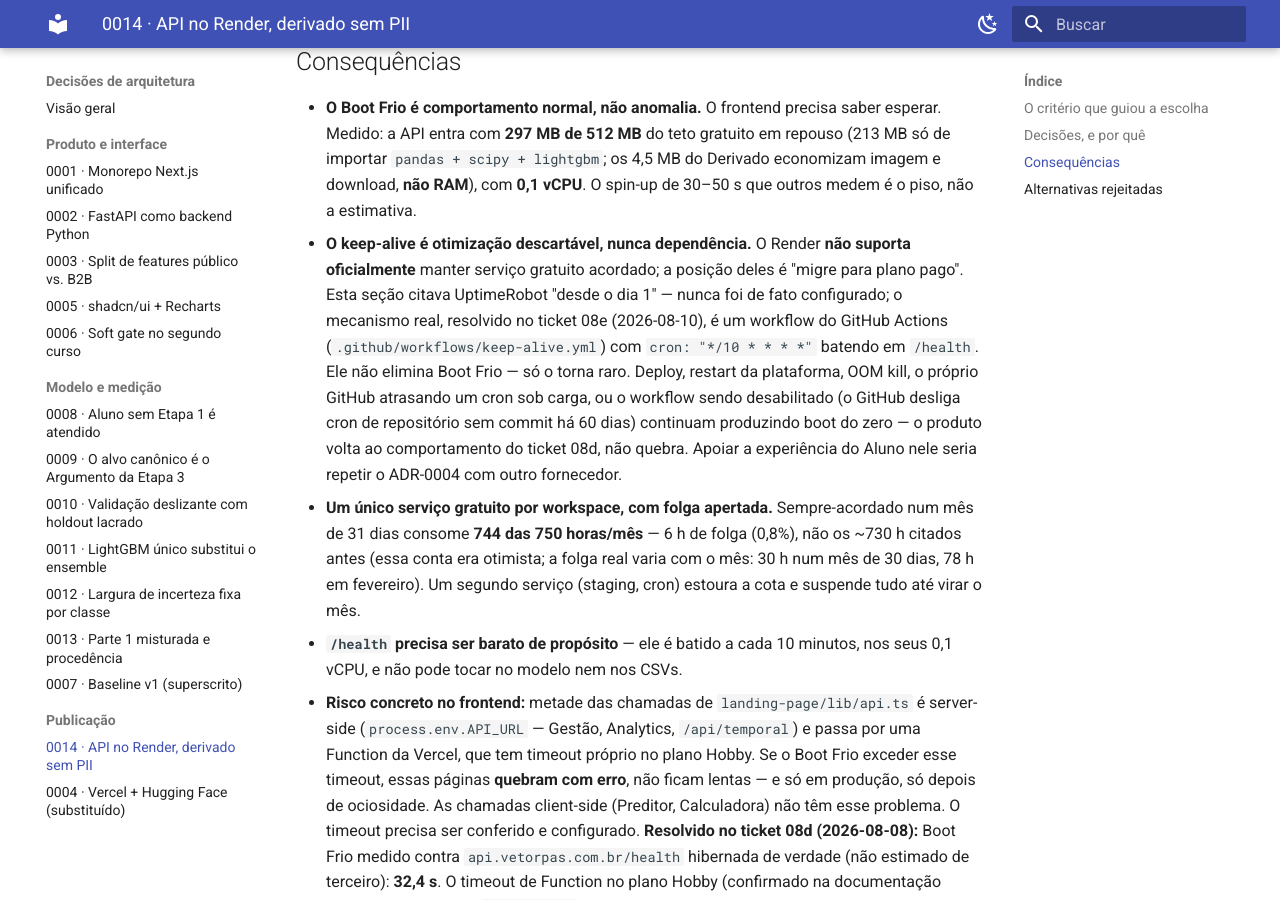
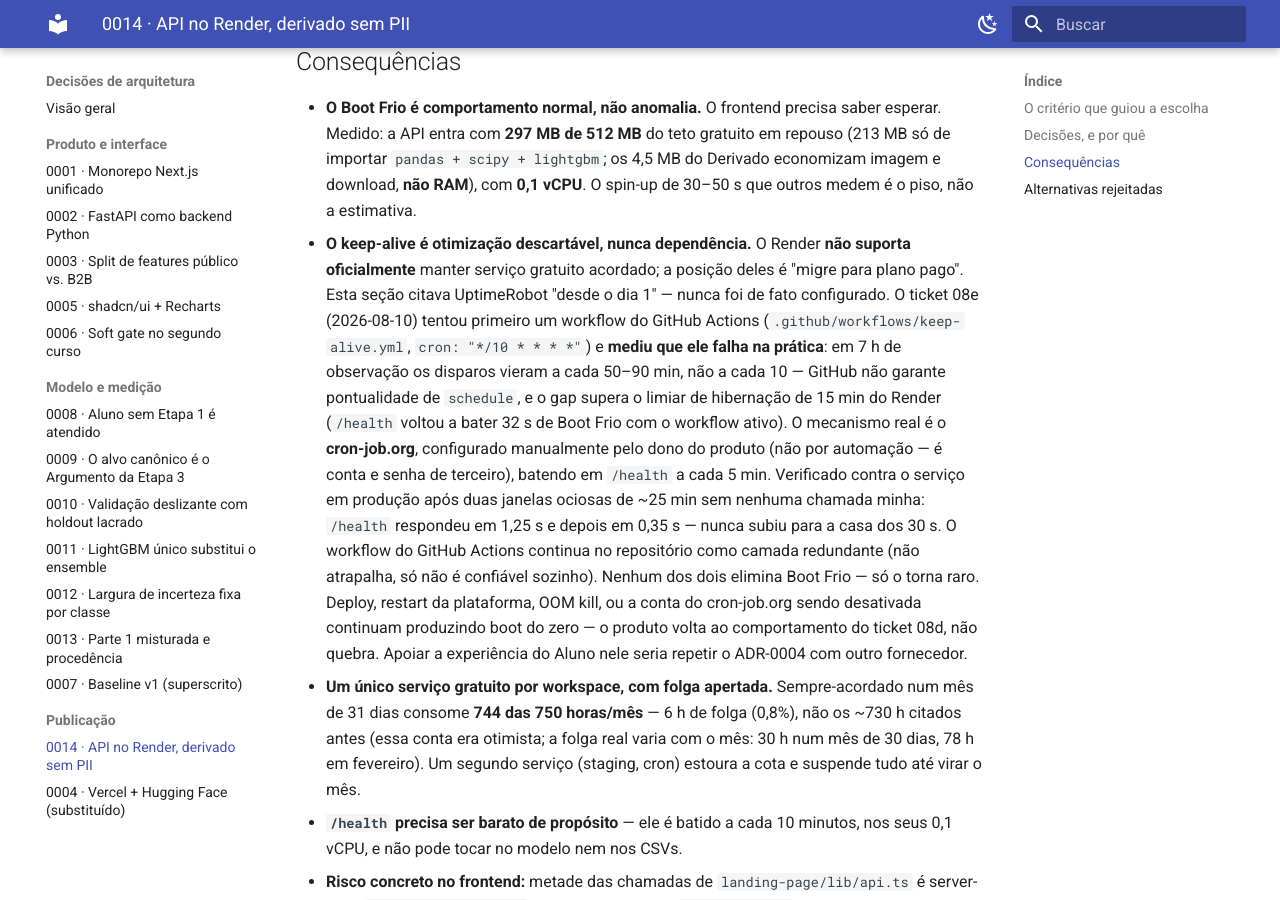
Before and after one commit to luizhtmoreira/Analise-Preditiva-PAS, an MkDocs documentation site: the page built from docs/adr/0014-api-no-render-com-derivado-sem-pii-e-repo-de-deploy.md, in a window 1280 px wide and 900 px high, scrolled down 1957 px. Built offline with MkDocs 1.6.1 and Material for MkDocs 9.7.7, drawn with Linux system fonts in a browser that asks for light colours.

Commit message:
fix(ticket-08e): troca GitHub Actions por cron-job.org como keep-alive real
O workflow do GitHub Actions (cron */10min) foi medido falhando em produção:
gaps reais de 50-90 min, acima do limiar de hibernação de 15 min do Render —
/health voltou a bater 32s de Boot Frio mesmo com o workflow ativo. Corrigido
com cron-job.org (configurado manualmente pelo dono do produto, credencial de
terceiro), verificado depois com duas janelas ociosas de ~25min sem chamadas
próprias: /health respondeu em 1,25s e 0,35s, nunca voltou a hibernar. O
workflow do GitHub Actions fica como camada redundante, não a principal.

Conta de horas do ADR-0014 recalculada com precisão: 744h de 750h num mês de
31 dias (6h de folga), não os ~730h citados antes.

Ticket fechado com relatório em .scratch/publicar-site/relatorios/.

```diff
--- a/docs/adr/0014-api-no-render-com-derivado-sem-pii-e-repo-de-deploy.md
+++ b/docs/adr/0014-api-no-render-com-derivado-sem-pii-e-repo-de-deploy.md
@@ -76,14 +76,19 @@
   **0,1 vCPU**. O spin-up de 30–50 s que outros medem é o piso, não a estimativa.
 - **O keep-alive é otimização descartável, nunca dependência.** O Render **não suporta oficialmente**
   manter serviço gratuito acordado; a posição deles é "migre para plano pago". Esta seção citava
-  UptimeRobot "desde o dia 1" — nunca foi de fato configurado; o mecanismo real, resolvido no
-  ticket 08e (2026-08-10), é um workflow do GitHub Actions
-  (`.github/workflows/keep-alive.yml`) com `cron: "*/10 * * * *"` batendo em `/health`. Ele não
-  elimina Boot Frio — só o torna raro. Deploy, restart da plataforma, OOM kill, o próprio GitHub
-  atrasando um cron sob carga, ou o workflow sendo desabilitado (o GitHub desliga cron de
-  repositório sem commit há 60 dias) continuam produzindo boot do zero — o produto volta ao
-  comportamento do ticket 08d, não quebra. Apoiar a experiência do Aluno nele seria repetir o
-  ADR-0004 com outro fornecedor.
+  UptimeRobot "desde o dia 1" — nunca foi de fato configurado. O ticket 08e (2026-08-10) tentou
+  primeiro um workflow do GitHub Actions (`.github/workflows/keep-alive.yml`, `cron: "*/10 * * * *"`)
+  e **mediu que ele falha na prática**: em 7 h de observação os disparos vieram a cada 50–90 min, não
+  a cada 10 — GitHub não garante pontualidade de `schedule`, e o gap supera o limiar de hibernação de
+  15 min do Render (`/health` voltou a bater 32 s de Boot Frio com o workflow ativo). O mecanismo real
+  é o **cron-job.org**, configurado manualmente pelo dono do produto (não por automação — é conta e
+  senha de terceiro), batendo em `/health` a cada 5 min. Verificado contra o serviço em produção após
+  duas janelas ociosas de ~25 min sem nenhuma chamada minha: `/health` respondeu em 1,25 s e depois em
+  0,35 s — nunca subiu para a casa dos 30 s. O workflow do GitHub Actions continua no repositório como
+  camada redundante (não atrapalha, só não é confiável sozinho). Nenhum dos dois elimina Boot Frio —
+  só o torna raro. Deploy, restart da plataforma, OOM kill, ou a conta do cron-job.org sendo
+  desativada continuam produzindo boot do zero — o produto volta ao comportamento do ticket 08d, não
+  quebra. Apoiar a experiência do Aluno nele seria repetir o ADR-0004 com outro fornecedor.
 - **Um único serviço gratuito por workspace, com folga apertada.** Sempre-acordado num mês de 31
   dias consome **744 das 750 horas/mês** — 6 h de folga (0,8%), não os ~730 h citados antes (essa
   conta era otimista; a folga real varia com o mês: 30 h num mês de 30 dias, 78 h em fevereiro). Um
```
Also changed, not shown: .scratch/publicar-site/issues/08e-keep-alive-como-otimizacao-descartavel.md (added, +43 -0 lines), .scratch/publicar-site/relatorios/08e-keep-alive-como-otimizacao-descartavel.md (added, +77 -0 lines), 1 other file.
